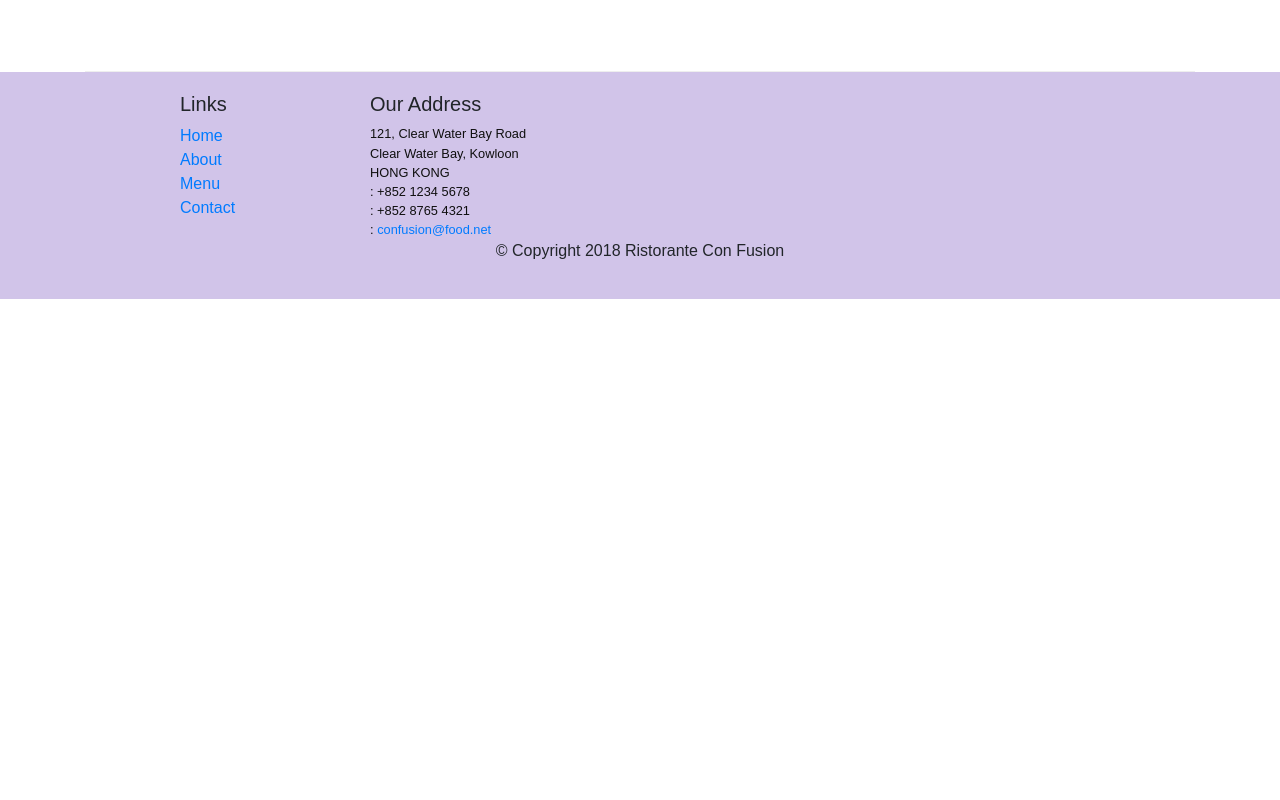
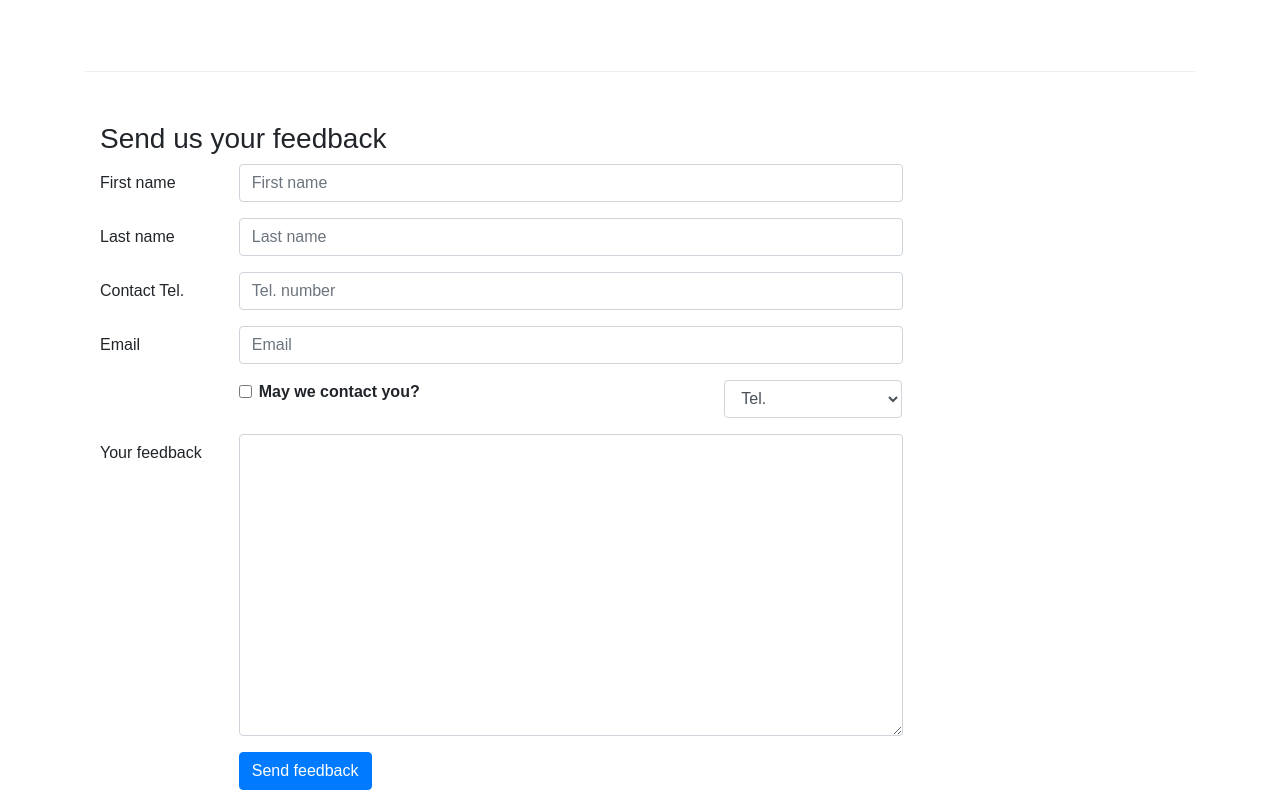
Before and after one commit to sospinal/confusion, a React (Create React App) app: page /contactus in a window 1280 px wide. Shown: the part 800-1600 px from the top of the page. Before the commit the page ends 1099 px from the top, so only its background shows below. Built offline with nearby package versions, Linux system fonts and the light colour scheme; the HTML template or start-up script is replaced by a standard one.

Commit message:
Controlled forms

```diff
--- a/src/components/ContactComponent.js
+++ b/src/components/ContactComponent.js
@@ -1,8 +1,51 @@
-import React from "react";
-import { Breadcrumb, BreadcrumbItem } from 'reactstrap'
-import { Link } from 'react-router-dom'
+import React, { Component } from "react";
+import {
+  Breadcrumb,
+  BreadcrumbItem,
+  Button,
+  Form,
+  FormGroup,
+  Label,
+  Input,
+  Col,
+} from "reactstrap";
+import { Link } from "react-router-dom";
 
-function Contact(props) {
+class Contact extends Component {
+  constructor(props) {
+    super(props);
+
+    this.state = {
+      firstname: "",
+      lastname: "",
+      telnum: "",
+      email: "",
+      agree: false,
+      contactType: "Tel.",
+      message: "",
+    }
+
+    this.handleSubmit = this.handleSubmit.bind(this);
+    this.handleInputChange = this.handleInputChange.bind(this);
+  }
+
+  handleInputChange(event) {
+    const target = event.target;
+    const value = target.type === 'checkbox' ? target.checked : target.value;
+    const name = target.name;
+
+    this.setState({
+      [name]: value
+    });
+  }
+
+  handleSubmit(event) {
+    console.log("Current state is" + JSON.stringify(this.state));
+    alert("Current state is" + JSON.stringify(this.state));
+    event.preventDefault();
+  }
+
+  render() {
     return (
       <div className="container">
         <div className="row">
@@ -63,8 +106,126 @@
             </div>
           </div>
         </div>
+        <div className="row row-content">
+          <div className="col-12">
+            <h3>Send us your feedback</h3>
+          </div>
+          <div className="col-12 col-md-9">
+            <Form onSubmit={this.handleSubmit}>
+              <FormGroup row>
+                <Label htmlFor="firstname" md={2}>
+                  First name
+                </Label>
+                <Col md={10}>
+                  <Input
+                    type="text"
+                    id="firstname"
+                    name="firstname"
+                    placeholder="First name"
+                    value={this.state.firstname}
+                    onChange={this.handleInputChange}
+                  />
+                </Col>
+              </FormGroup>
+              <FormGroup row>
+                <Label htmlFor="lastname" md={2}>
+                  Last name
+                </Label>
+                <Col md={10}>
+                  <Input
+                    type="text"
+                    id="lastname"
+                    name="lastname"
+                    placeholder="Last name"
+                    value={this.state.lastname}
+                    onChange={this.handleInputChange}
+                  />
+                </Col>
+              </FormGroup>
+              <FormGroup row>
+                <Label htmlFor="telnum" md={2}>
+                  Contact Tel.
+                </Label>
+                <Col md={10}>
+                  <Input
+                    type="tel"
+                    id="telnum"
+                    name="telnum"
+                    placeholder="Tel. number"
+                    value={this.state.telnum}
+                    onChange={this.handleInputChange}
+                  />
+                </Col>
+              </FormGroup>
+              <FormGroup row>
+                <Label htmlFor="email" md={2}>
+                  Email
+                </Label>
+                <Col md={10}>
+                  <Input
+                    type="email"
+                    id="email"
+                    name="email"
+                    placeholder="Email"
+                    value={this.state.email}
+                    onChange={this.handleInputChange}
+                  />
+                </Col>
+              </FormGroup>
+              <FormGroup row>
+                <Col md={{ size: 6, offset: 2 }}>
+                  <FormGroup check>
+                    <Label check>
+                      <Input
+                        type="checkbox"
+                        name="agree"
+                        checked={this.state.agree}
+                        onChange={this.handleInputChange}
+                      />{" "}
+                      <strong>May we contact you?</strong>
+                    </Label>
+                  </FormGroup>
+                </Col>
+                <Col md={{ size: 3, offset: 1 }}>
+                  <Input
+                    type="select"
+                    name="contactType"
+                    value={this.state.contactType}
+                    onChange={this.handleInputChange}
+                  >
+                    <option>Tel.</option>
+                    <option>Email</option>
+                  </Input>
+                </Col>
+              </FormGroup>
+              <FormGroup row>
+                <Label htmlFor="message" md={2}>
+                  Your feedback
+                </Label>
+                <Col md={10}>
+                  <Input
+                    type="textarea"
+                    id="mesaage"
+                    name="message"
+                    rows="12"
+                    value={this.state.message}
+                    onChange={this.handleInputChange}
+                  />
+                </Col>
+              </FormGroup>
+              <FormGroup row>
+                <Col md={{ size: 10, offset: 2 }}>
+                  <Button type="submit" color="primary">
+                    Send feedback
+                  </Button>
+                </Col>
+              </FormGroup>
+            </Form>
+          </div>
+        </div>
       </div>
     );
   }
+}
 
 export default Contact;
```
Lines whose indentation alone changed are shown as unchanged.
